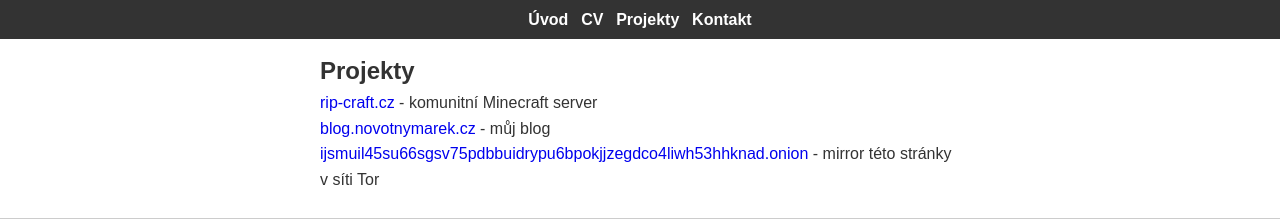
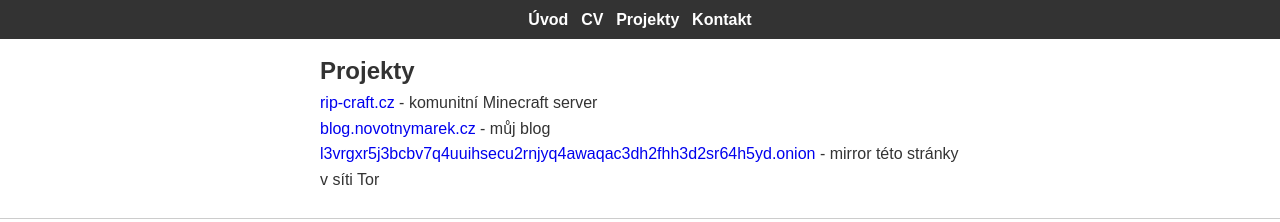
Before and after one commit to maranovf/novotnymarek.cz, a plain HTML site: page projects.html in a window 1280 px wide. Shown: the part 86-308 px from the top of the page. Drawn offline with Linux system fonts and the light colour scheme.

Commit message:
Add files via upload

```diff
--- a/projects.html
+++ b/projects.html
@@ -33,7 +33,7 @@
         	<ul>
         		<li><a href="https://rip-craft.cz" target="_blank">rip-craft.cz</a> - komunitní Minecraft server</li>
         		<li><a href="https://blog.novotnymarek.cz" target="_blank">blog.novotnymarek.cz</a> - můj blog</li>
-        		<li><a href="http://ijsmuil45su66sgsv75pdbbuidrypu6bpokjjzegdco4liwh53hhknad.onion" target="_blank">ijsmuil45su66sgsv75pdbbuidrypu6bpokjjzegdco4liwh53hhknad.onion</a> - mirror této stránky v síti Tor</li>
+        		<li><a href="http://l3vrgxr5j3bcbv7q4uuihsecu2rnjyq4awaqac3dh2fhh3d2sr64h5yd.onion" target="_blank">l3vrgxr5j3bcbv7q4uuihsecu2rnjyq4awaqac3dh2fhh3d2sr64h5yd.onion</a> - mirror této stránky v síti Tor</li>
         	</ul>
         	</section>
     </main>
```
